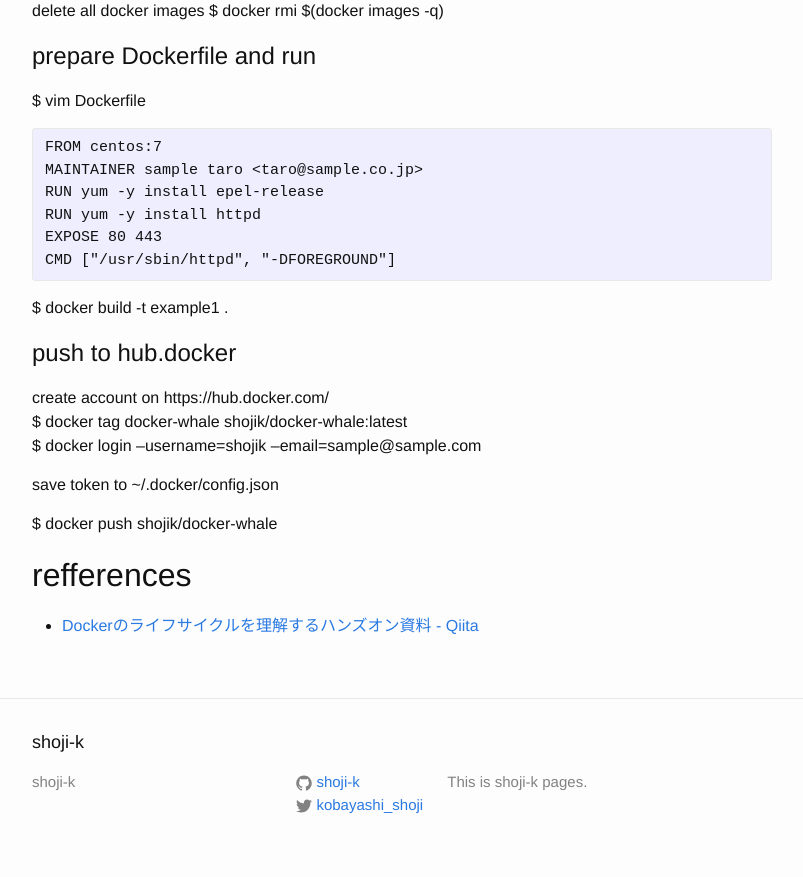
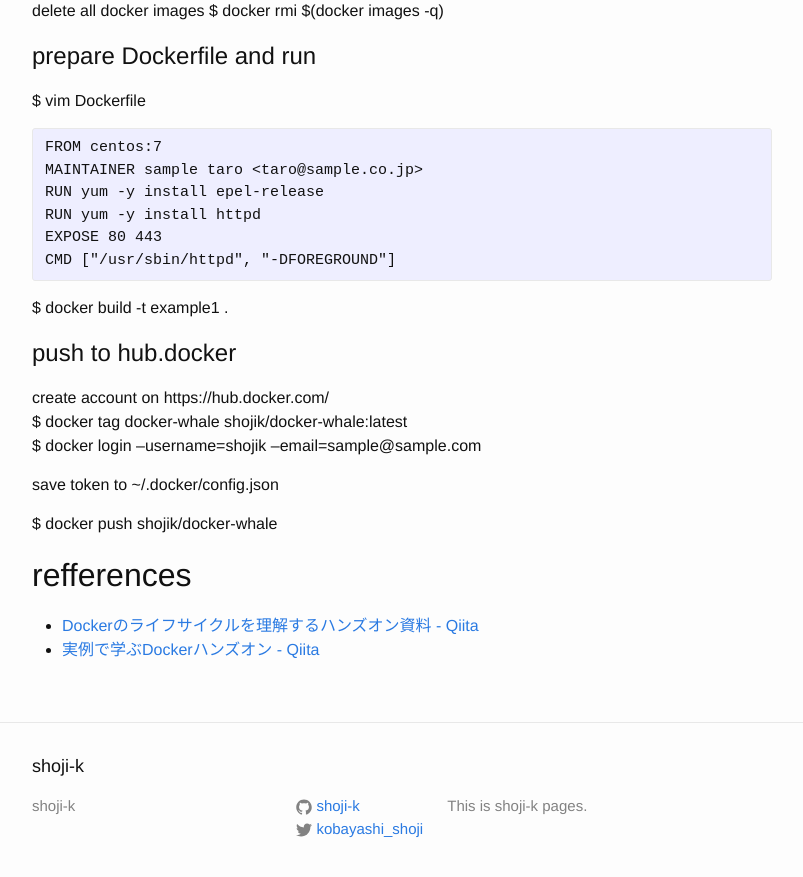
Before and after one commit to shoji-k/shoji-k.github.com, a Jekyll site: the page built from _posts/2016-03-07-docker.markdown, in a window 1280 px wide and 900 px high, scrolled down 2214 px. Shown: the top 877 px of the window, without its empty margins (238-1041 px from the left). Built offline with Jekyll 4.4.1, drawn with Linux system fonts in a browser that asks for light colours.

Commit message:
add one refference to the docker post

```diff
--- a/_posts/2016-03-07-docker.markdown
+++ b/_posts/2016-03-07-docker.markdown
@@ -135,3 +135,4 @@ $ docker push shojik/docker-whale
 ## refferences
 
 - [Dockerのライフサイクルを理解するハンズオン資料 - Qiita](http://qiita.com/zembutsu/items/d146295cfcf69c205c1e)
+- [実例で学ぶDockerハンズオン - Qiita](http://qiita.com/kohey18/items/dffe9b11d330576ab852)
```
